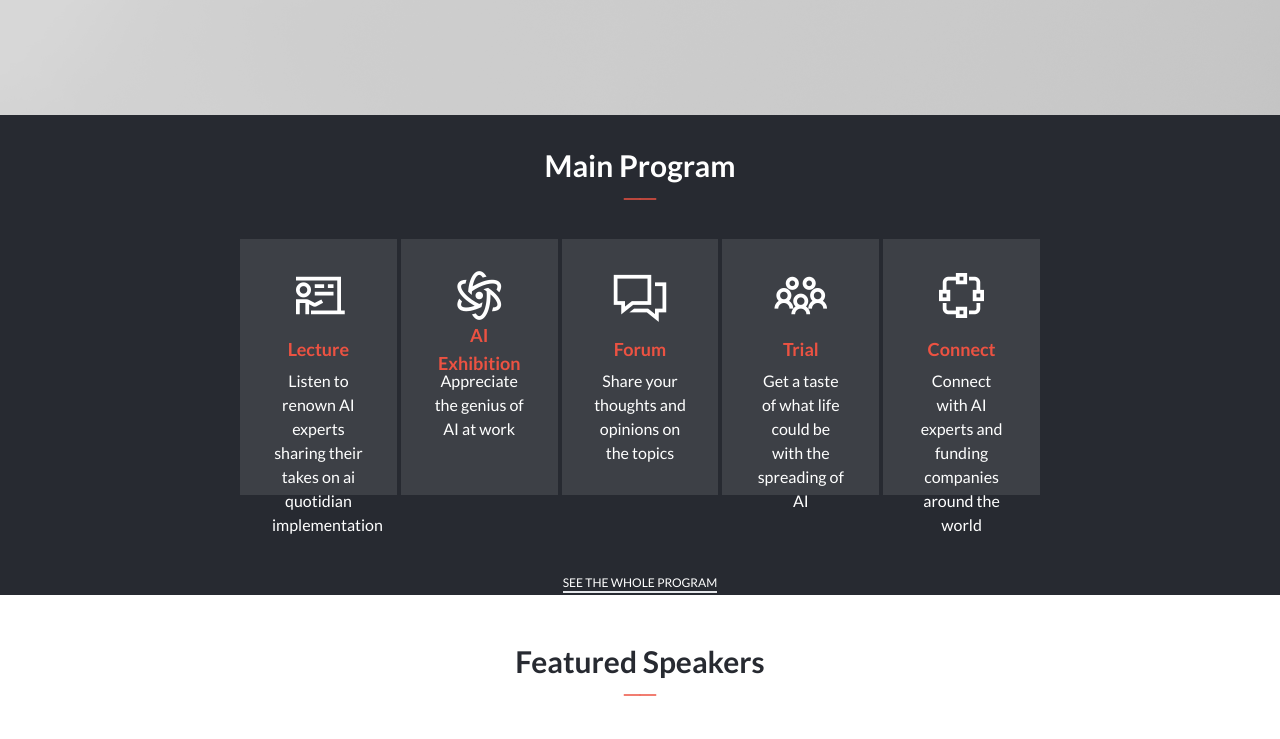
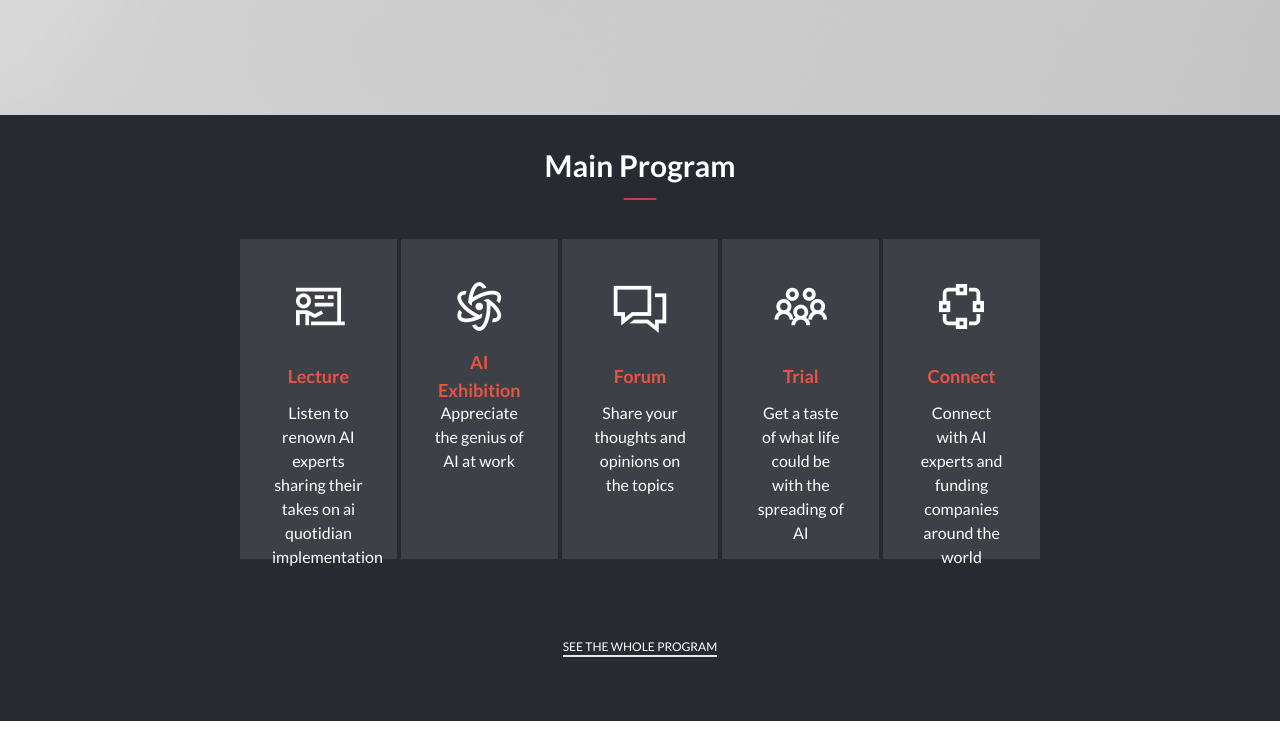
Before and after one commit to mwismann/first-capstone, a website: page index.html in a window 1280 px wide. Shown: the part 725-1464 px from the top of the page. Drawn offline with nearby package versions, Linux system fonts and the light colour scheme.

Commit message:
Fix GitHub Pages - LocalHost differences

```diff
--- a/index.html
+++ b/index.html
@@ -78,7 +78,7 @@
         </div>
     </section>
 
-    <section id="main-program" class="pt-8 bg-[#272a31] text-center md:pb-12 lg:pb-16 xl:h-[60vh]">
+    <section id="main-program" class="pt-8 bg-[#272a31] text-center md:pb-12 lg:pb-16 xl:min-h-[60vh]">
         <h2 class="text-xl text-white font-semibold xl:text-3xl">Main Program</h2>
         <div class="flex justify-center">
             <i class="las la-minus text-2xl text-[#ec5242]"></i>
@@ -86,27 +86,27 @@
         </div>
 
         <div class="program-grid mt-3 px-3 flex flex-wrap gap-2 md:px-12 md:justify-center md:gap-1 md:flex-nowrap lg:px-36 xl:mt-6 xl:px-60">
-            <div class="program-card w-full py-2 px-4 grid grid-cols-6 items-center gap-1 text-start bg-white/[.1] md:w-1/5 md:py-5 md:grid-cols-1 md:grid-rows-5 md:h-44 lg:grid-rows-6 xl:h-64 xl:py-6 xl:px-8">
+            <div class="program-card w-full py-2 px-4 grid grid-cols-6 items-center gap-1 text-start bg-white/[.1] md:w-1/5 md:py-5 md:grid-cols-1 md:grid-rows-5 md:h-44 lg:grid-rows-6 xl:h-80 xl:py-6 xl:px-8">
                 <i class="las la-chalkboard-teacher icon-white text-5xl md:text-center md:text-4xl lg:row-span-2 xl:text-6xl"></i>
                 <h3 class="highlight text-lg font-semibold col-span-2 md:col-span-1 md:text-center md:text-base xl:text-lg">Lecture</h3>
                 <p class="text-white text-xs col-span-3 md:col-span-1 md:row-span-3 md:self-start md:text-center xl:text-base">Listen to renown AI experts sharing their takes on ai quotidian implementation</p>
             </div>
-            <div class="program-card w-full py-2 px-4 grid grid-cols-6 items-center gap-1 text-start bg-white/[.1] md:w-1/5 md:py-5 md:grid-cols-1 md:grid-rows-5 md:h-44 lg:grid-rows-6 xl:h-64 xl:py-6 xl:px-8">
+            <div class="program-card w-full py-2 px-4 grid grid-cols-6 items-center gap-1 text-start bg-white/[.1] md:w-1/5 md:py-5 md:grid-cols-1 md:grid-rows-5 md:h-44 lg:grid-rows-6 xl:h-80 xl:py-6 xl:px-8">
                 <i class="las la-atom icon-white text-5xl md:text-center md:text-4xl lg:row-span-2 xl:text-6xl"></i>
                 <h3 class="highlight text-lg font-semibold col-span-2 md:col-span-1 md:text-center md:text-base xl:text-lg">AI Exhibition</h3>
                 <p class="text-white text-xs col-span-3 md:col-span-1 md:row-span-3 md:self-start md:text-center xl:text-base">Appreciate the genius of AI at work</p>
             </div>
-            <div class="program-card w-full py-2 px-4 grid grid-cols-6 items-center gap-1 text-start bg-white/[.1] md:w-1/5 md:py-5 md:grid-cols-1 md:grid-rows-5 md:h-44 lg:grid-rows-6 xl:h-64 xl:py-6 xl:px-8">
+            <div class="program-card w-full py-2 px-4 grid grid-cols-6 items-center gap-1 text-start bg-white/[.1] md:w-1/5 md:py-5 md:grid-cols-1 md:grid-rows-5 md:h-44 lg:grid-rows-6 xl:h-80 xl:py-6 xl:px-8">
                 <i class="las la-comments icon-white text-5xl md:text-center md:text-4xl lg:row-span-2 xl:text-6xl"></i>
                 <h3 class="highlight text-lg font-semibold col-span-2 md:col-span-1 md:text-center md:text-base xl:text-lg">Forum</h3>
                 <p class="text-white text-xs col-span-3 md:col-span-1 md:row-span-3 md:self-start md:text-center xl:text-base">Share your thoughts and opinions on the topics</p>
             </div>
-            <div class="program-card w-full py-2 px-4 grid grid-cols-6 items-center gap-1 text-start bg-white/[.1] md:w-1/5 md:py-5 md:grid-cols-1 md:grid-rows-5 md:h-44 lg:grid-rows-6 xl:h-64 xl:py-6 xl:px-8">
+            <div class="program-card w-full py-2 px-4 grid grid-cols-6 items-center gap-1 text-start bg-white/[.1] md:w-1/5 md:py-5 md:grid-cols-1 md:grid-rows-5 md:h-44 lg:grid-rows-6 xl:h-80 xl:py-6 xl:px-8">
                 <i class="las la-users icon-white text-5xl md:text-center md:text-4xl lg:row-span-2 xl:text-6xl"></i>
                 <h3 class="highlight text-lg font-semibold col-span-2 md:col-span-1 md:text-center md:text-base xl:text-lg">Trial</h3>
                 <p class="text-white text-xs col-span-3 md:col-span-1 md:row-span-3 md:self-start md:text-center xl:text-base">Get a taste of what life could be with the spreading of AI</p>
             </div>
-            <div class="program-card w-full py-2 px-4 grid grid-cols-6 items-center gap-1 text-start bg-white/[.1] md:w-1/5 md:py-5 md:grid-cols-1 md:grid-rows-5 md:h-44 lg:grid-rows-6 xl:h-64 xl:py-6 xl:px-8">
+            <div class="program-card w-full py-2 px-4 grid grid-cols-6 items-center gap-1 text-start bg-white/[.1] md:w-1/5 md:py-5 md:grid-cols-1 md:grid-rows-5 md:h-44 lg:grid-rows-6 xl:h-80 xl:py-6 xl:px-8">
                 <i class="las la-network-wired icon-white text-5xl md:text-center md:text-4xl lg:row-span-2 xl:text-6xl"></i>
                 <h3 class="highlight text-lg font-semibold col-span-2 md:col-span-1 md:text-center md:text-base xl:text-lg">Connect</h3>
                 <p class="text-white text-xs col-span-3 md:col-span-1 md:row-span-3 md:self-start md:text-center xl:text-base">Connect with AI experts and funding companies around the world</p>
--- a/scripts/config.js
+++ b/scripts/config.js
@@ -19,7 +19,7 @@ const closeMobileMenu = () => {
 };
 
 const renderSpeakersSection = () => {
-  speakersSection.classList.add('py-8', 'text-center', 'sm:pb-16', 'xl:pt-12', 'xl:pb-24', 'xl:h-[100vh]');
+  speakersSection.classList.add('py-8', 'text-center', 'sm:pb-16', 'xl:pt-12', 'xl:pb-24', 'xl:min-h-screen');
 
   const speakersContent = `<h2 class="text-xl font-semibold xl:text-3xl">Featured Speakers</h2>
     <div class="flex justify-center">
```
